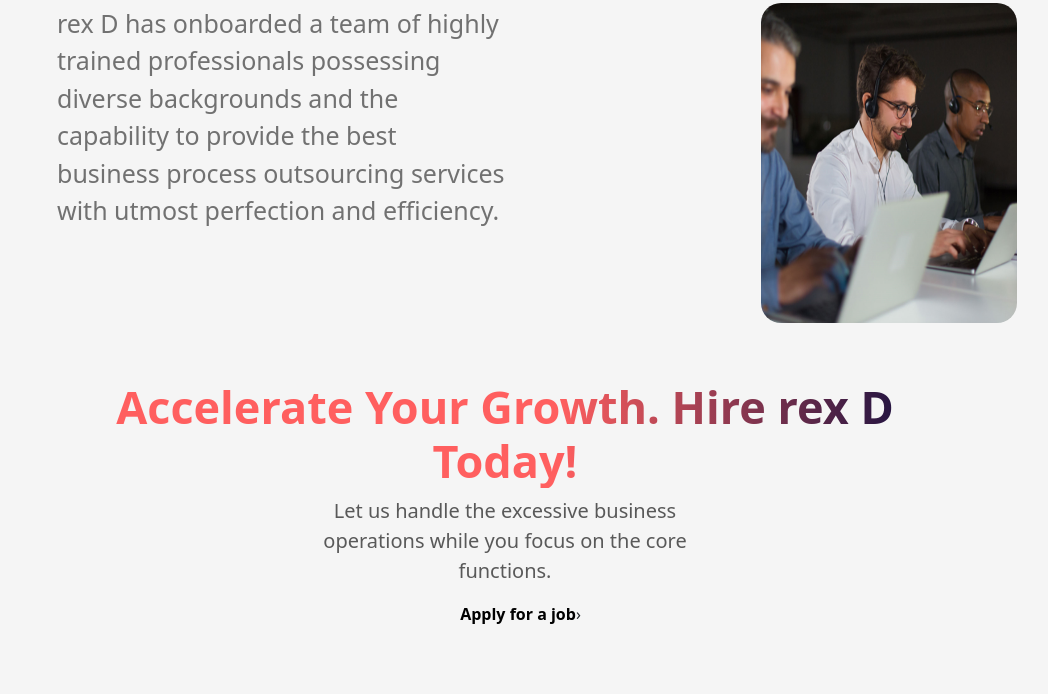
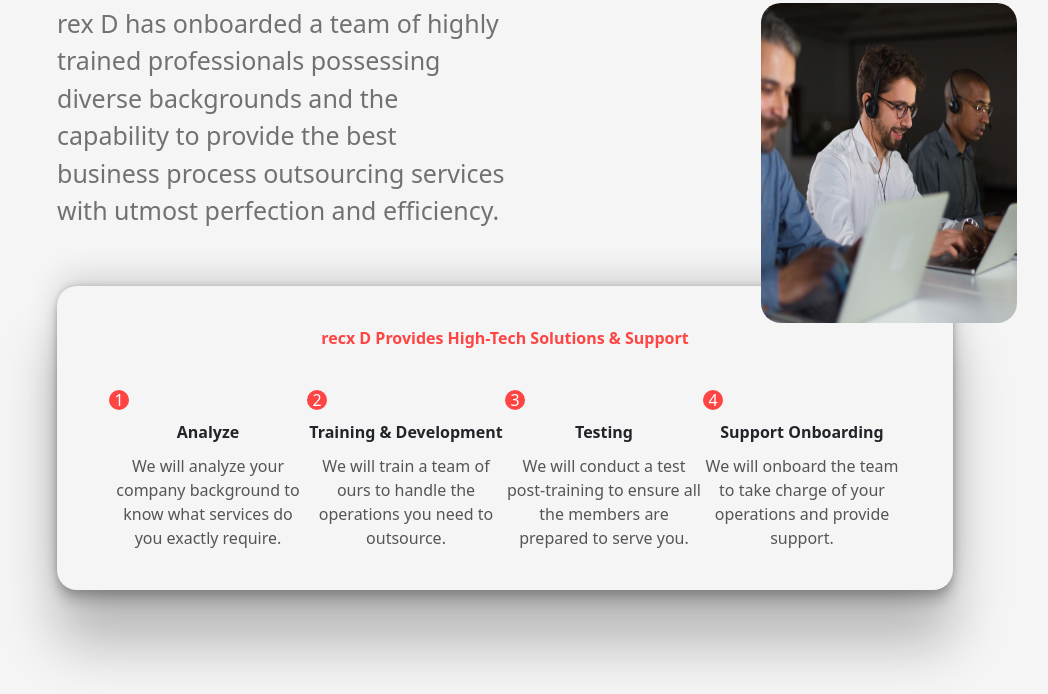
Before and after one commit to SamraAnwar/rex-D-clone-webpages, a plain HTML site: page about.html in a window 1280 px wide. Shown: the part 2637-3331 px from the top of the page, without its empty margins (135-1183 px from the left). Drawn offline with nearby package versions, Linux system fonts and the light colour scheme.

Commit message:
complete web-clone

```diff
--- a/about.css
+++ b/about.css
@@ -223,6 +223,59 @@ border-radius: 20px;
   top: 330%;
   right: 10%;
 }
+.range{
+  margin-top: 40px;
+  padding: 40px;
+  border-radius: 20px;
+  border: none;
+  box-shadow: rgba(0, 0, 0, 0.25) 0px 54px 55px, rgba(0, 0, 0, 0.12) 0px -12px 30px, rgba(0, 0, 0, 0.12) 0px 4px 6px, rgba(0, 0, 0, 0.17) 0px 12px 13px, rgba(0, 0, 0, 0.09) 0px -3px 5px;
+}
+.container {
+  text-align: center;
+  width: 80%;
+}
+.title {
+  color: #ff4444;
+  font-weight: bold;
+  margin-bottom: 40px;
+}
+.timeline {
+  display: flex;
+  justify-content: space-between;
+  align-items: center;
+  position: relative;
+}
+.timeline::before {
+  content: '';
+  position: absolute;
+  top: 50%;
+  left: 0;
+  right: 0;
+  height: 4px;
+  background-color: #ff4444;
+  z-index: -1;
+}
+.step {
+  background-color: #ff4444;
+  color: white;
+  border-radius: 50%;
+  width: 20px;
+  height: 20px;
+  display: flex;
+  justify-content: center;
+  align-items: center;
+  margin-bottom: 10px;
+}
+.step-title {
+  font-weight: bold;
+  margin: 10px 0;
+}
+.step-content {
+  max-width: 200px;
+  margin: 0 auto;
+  color: #555;
+}
+
 .section-body .text-img-4{
   margin-top: 15%;
 }
--- a/about.html
+++ b/about.html
@@ -71,7 +71,39 @@
         </div>
        </div>
        <div class="range">
-
+        <div class="container">
+          <div class="title">recx D Provides High-Tech Solutions & Support</div>
+          <div class="timeline">
+              <div>
+                  <div class="step">1</div>
+                  <div class="step-title">Analyze</div>
+                  <div class="step-content">
+                      We will analyze your company background to know what services do you exactly require.
+                  </div>
+              </div>
+              <div>
+                  <div class="step">2</div>
+                  <div class="step-title">Training & Development</div>
+                  <div class="step-content">
+                      We will train a team of ours to handle the operations you need to outsource.
+                  </div>
+              </div>
+              <div>
+                  <div class="step">3</div>
+                  <div class="step-title">Testing</div>
+                  <div class="step-content">
+                      We will conduct a test post-training to ensure all the members are prepared to serve you.
+                  </div>
+              </div>
+              <div>
+                  <div class="step">4</div>
+                  <div class="step-title">Support Onboarding</div>
+                  <div class="step-content">
+                      We will onboard the team to take charge of your operations and provide support.
+                  </div>
+              </div>
+          </div>
+      </div>
        </div>
        <div class="text-img-4">
         <div class="text4">
```
